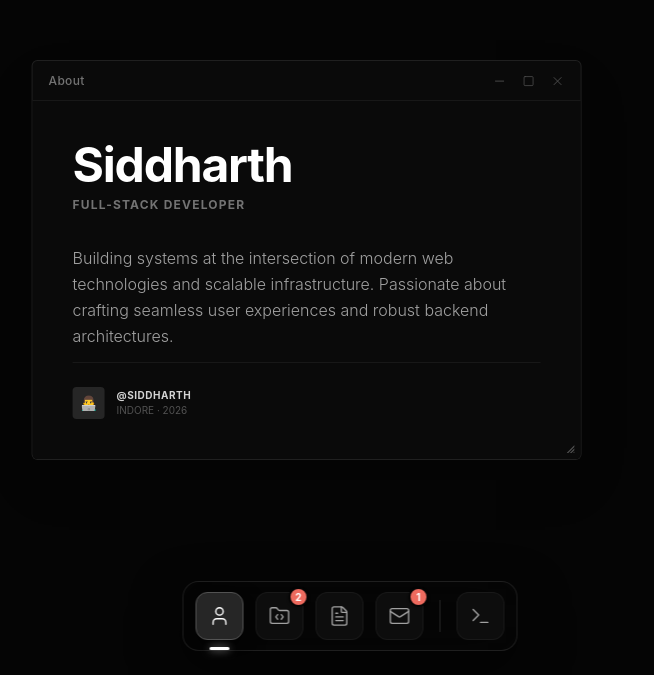
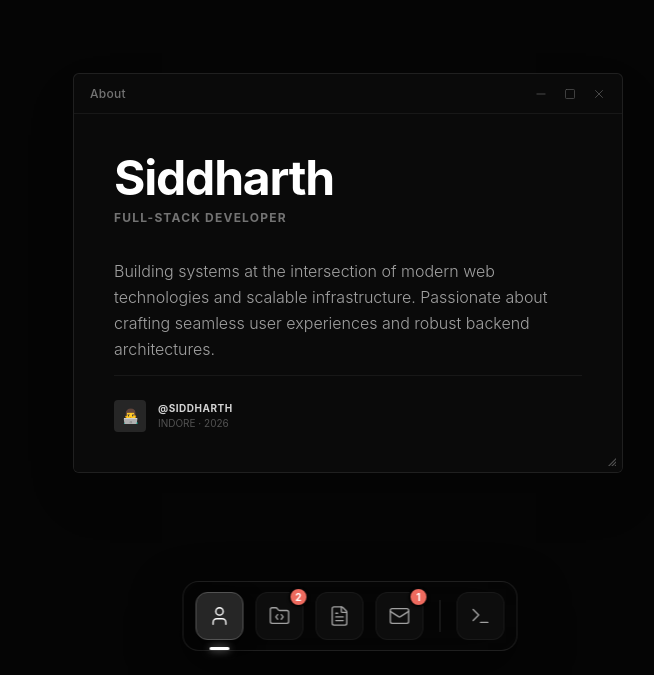
Before and after one commit to siddharthNirmale/desktop-resume, a React (Vite) app: page / in a window 1280 px wide. Shown: the part 125-800 px from the top of the page, without its empty margins (290-944 px from the left). Built offline with nearby package versions, Linux system fonts and the light colour scheme.

Commit message:
refactor Window component to utilize GPU-accelerated motion values for improved performance and update spawn position handling

```diff
--- a/src/components/Window.jsx
+++ b/src/components/Window.jsx
@@ -1,30 +1,36 @@
-import { motion } from 'framer-motion';
+import { motion, useMotionValue } from 'framer-motion';
 import { useState, useEffect } from 'react';
 import { Minus, Square, X } from 'lucide-react';
 
 export default function Window({ id, title, isMinimized, zIndex, onClose, onMinimize, onFocus, constraintsRef, children }) {
   const [isMaximized, setIsMaximized] = useState(false);
-  const [spawnPos, setSpawnPos] = useState({ x: 0, y: 0 });
+  const [spawnPos, setSpawnPos] = useState(null);
 
-  // Track the dynamic width and height of the window
-  const [size, setSize] = useState({ width: 550, height: 400 });
+  // 1. GPU-Accelerated Motion Values (Bypasses React lag!)
+  const width = useMotionValue(550);
+  const height = useMotionValue(400);
 
+  // 2. We explicitly track X and Y so they don't fight with the resize updates
+  const x = useMotionValue(0);
+  const y = useMotionValue(0);
+
+  // We use CSS top/left for the absolute initial spawn position
   useEffect(() => {
     const randomOffset = Math.floor(Math.random() * 40) - 20;
     setSpawnPos({
-      x: (window.innerWidth / 2) - 275 + randomOffset,
-      y: (window.innerHeight / 2) - 200 + randomOffset,
+      top: (window.innerHeight / 2) - 200 + randomOffset,
+      left: (window.innerWidth / 2) - 275 + randomOffset,
     });
   }, []);
 
-  // Framer Motion's pan handler seamlessly calculates mouse movement (deltas)
+  // 3. Synchronous resize math pushed straight to the style tag
   const handleResize = (event, info) => {
-    setSize((prev) => ({
-      // Enforce minimum dimensions so the window doesn't break UI components
-      width: Math.max(320, prev.width + info.delta.x),
-      height: Math.max(250, prev.height + info.delta.y),
-    }));
+    width.set(Math.max(320, width.get() + info.delta.x));
+    height.set(Math.max(250, height.get() + info.delta.y));
   };
+
+  // Wait for the spawn position to calculate so it doesn't flicker at 0,0
+  if (!spawnPos) return null;
 
   return (
     <motion.div
@@ -33,15 +39,25 @@ export default function Window({ id, title, isMinimized, zIndex, onClose, onMini
       dragHandleClassName="window-header"
       dragConstraints={constraintsRef}
       onMouseDown={onFocus}
-      style={{ zIndex }}
+      // Inject the motion values directly into the style prop
+      style={{
+        zIndex,
+        top: spawnPos.top,
+        left: spawnPos.left,
+        x,
+        y,
+        width,
+        height
+      }}
       className={`absolute bg-[#0a0a0a] border border-neutral-800/80 rounded-md shadow-2xl flex flex-col overflow-hidden text-neutral-300 ${isMinimized ? 'hidden' : ''}`}
 
-      initial={{ x: spawnPos.x, y: spawnPos.y, opacity: 0, scale: 0.98 }}
+      initial={{ opacity: 0, scale: 0.98 }}
       animate={
         isMaximized
-          ? { x: 0, y: 0, width: '100vw', height: '100vh', borderRadius: '0px', opacity: 1, scale: 1 }
-          // Inject our dynamic size state here
-          : { x: spawnPos.x, y: spawnPos.y, width: size.width, height: size.height, borderRadius: '0.375rem', opacity: 1, scale: 1 }
+          // Animate overrides the style values when maximized
+          ? { x: -spawnPos.left, y: -spawnPos.top, width: '100vw', height: '100vh', borderRadius: '0px', opacity: 1, scale: 1 }
+          // When un-maximized, it smoothly reverts back to the underlying style motion values!
+          : { borderRadius: '0.375rem', opacity: 1, scale: 1 }
       }
       exit={{ opacity: 0, scale: 0.98, transition: { duration: 0.1 } }}
       transition={{ duration: 0.15, ease: "easeOut" }}
@@ -73,13 +89,13 @@ export default function Window({ id, title, isMinimized, zIndex, onClose, onMini
         {children}
       </div>
 
-      {/* Custom Resizer Grip (Hidden when maximized) */}
+      {/* Custom Resizer Grip */}
       {!isMaximized && (
         <motion.div
           onPan={handleResize}
+          onPointerDown={(e) => e.stopPropagation()} // Stop accidental drag events
           className="absolute bottom-0 right-0 w-6 h-6 cursor-se-resize flex items-end justify-end p-1.5 z-50 text-neutral-600 hover:text-white transition-colors"
         >
-          {/* Subtle minimal grip lines */}
           <svg width="8" height="8" viewBox="0 0 10 10" fill="none" xmlns="http://www.w3.org/2000/svg">
             <path d="M8 10L10 8V10H8ZM4 10L10 4V6L6 10H4ZM0 10L10 0V2L2 10H0Z" fill="currentColor"/>
           </svg>
```
